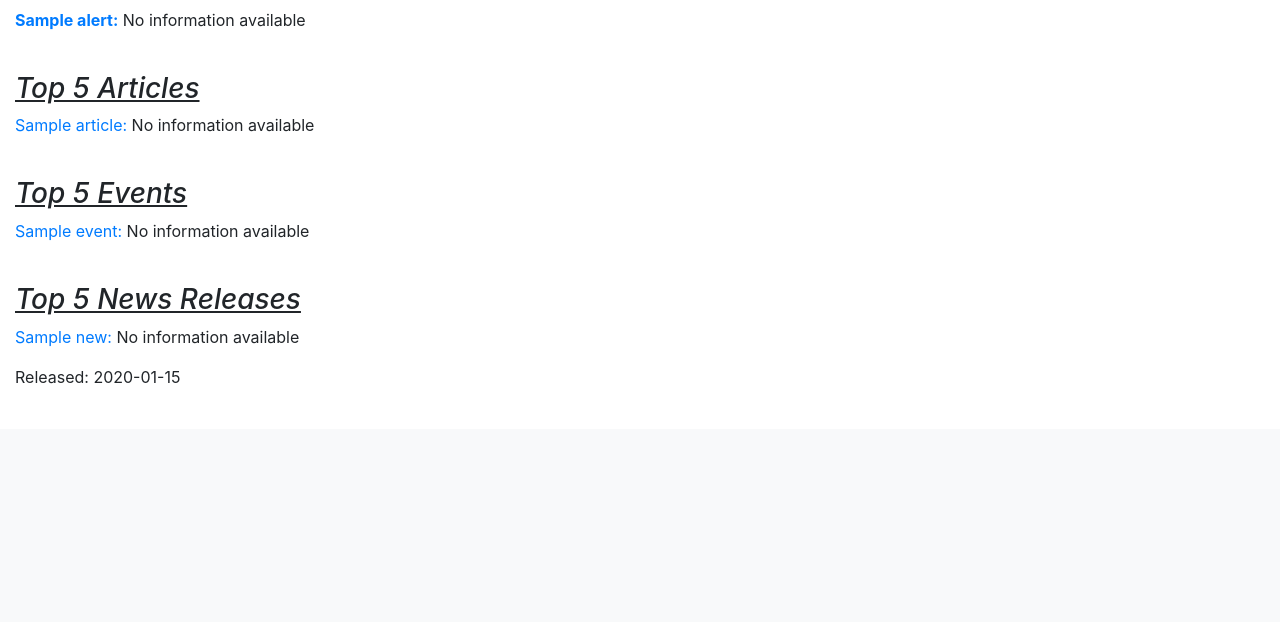
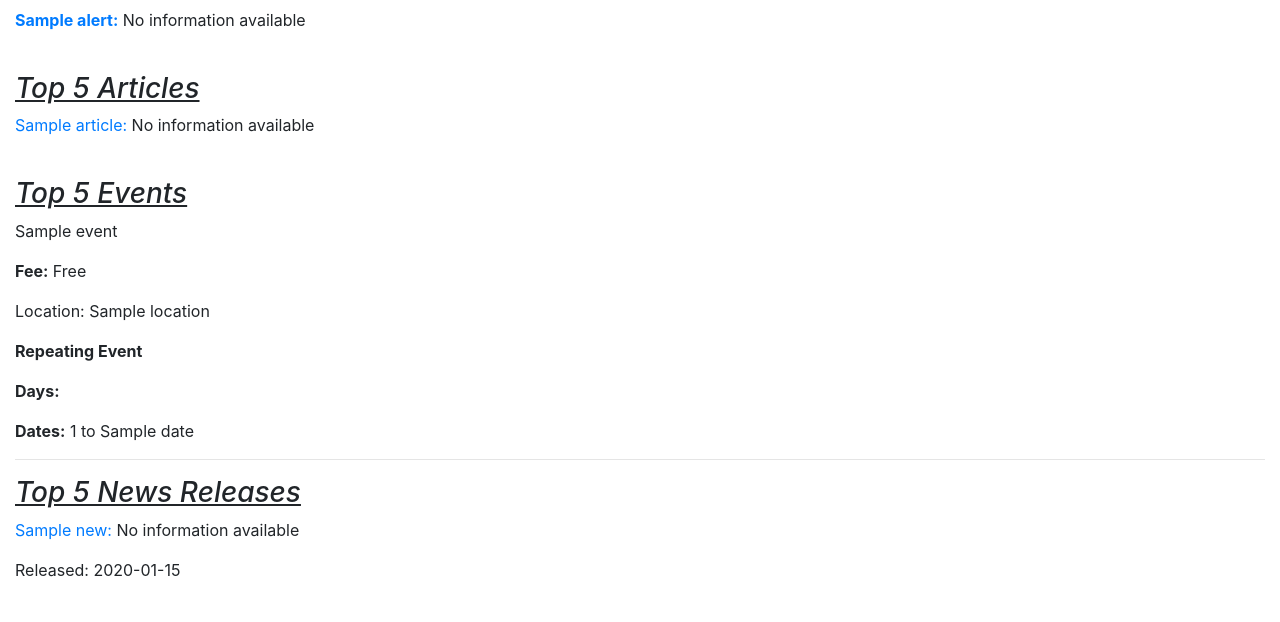
Before and after one commit to srust13/Capital-One-SWE-Summit, a Flask app: template templates/park.html in a window 1280 px wide. Shown: the part 1207-1829 px from the top of the page. Before the commit the page ends 1591 px from the top, so only its background shows below. Run offline with Flask 2, Linux system fonts and the light colour scheme; the template is opened without the code that fills it: most values are stand-ins (such as "Sample title", 1, 10 or a date in 2020); some libraries are stand-ins or nearby versions.

Commit message:
almost finished events

```diff
--- a/application.py
+++ b/application.py
@@ -1,7 +1,7 @@
 from flask import Flask, flash, redirect, render_template, request, session
 from flask_session import Session
 from tempfile import mkdtemp
-from helpers import listParksAndStates, getInfo, generateRandom
+from helpers import listParksAndStates, getInfo, generateRandom, parseRecurrence
 
 
 app = Flask(__name__)
@@ -45,28 +45,27 @@ def search():
 
             #Need to print out top 5 articles if there are more than 5 articles
             articlesList=getInfo(park, "articles")
-            articlesList_length=len(articlesList)
             topArticles=5
-            randomArticles=generateRandom(articlesList_length, topArticles)
+            randomArticles=generateRandom(len(articlesList), topArticles)
 
-            #Need to print out top 5 events if there are more than 5 events
+            #Need to print out top 4 events if there are more than 4 events
             eventsList=getInfo(park, "events")
-            eventsList_length=len(eventsList)
-            topEvents=3
-            randomNews=generateRandom(eventsList_length, topEvents)
+            topEvents=4
+            dates=[parseRecurrence(event.get("recurrencerule","")) for event in eventsList]
+            randomEvents=generateRandom(len(eventsList), topEvents)
+
 
             #Need to print out top 5 news releases if there are more than 5 news releases
             newsList=getInfo(park, "newsreleases")
-            newsList_length=len(newsList)
             topNews=5
-            randomNews=generateRandom(newsList_length, topNews)
+            randomNews=generateRandom(len(newsList), topNews)
 
 
 
 
             return render_template("park.html",park=park, visitorCentersList=visitorCentersList, campgroundsList=campgroundsList, alertsList=alertsList,
-            articlesList=articlesList,articlesList_length=articlesList_length, randomArticles=randomArticles,
-            newsList=newsList, newsList_length=newsList_length, randomNews=randomNews )
+            articlesList=articlesList, randomArticles=randomArticles, eventsList=eventsList, randomEvents=randomEvents, dates=dates,
+            newsList=newsList, randomNews=randomNews )
         else:
             return render_template("state.html",state=state)
 
--- a/helpers.py
+++ b/helpers.py
@@ -81,6 +81,47 @@ def generateRandom(length, count):
     return random
 
 
+def parseRecurrence(rec):
+    rrule=[]
+    if rec=="":
+        return  rrule
+
+    months={"01":"January", "02": "February", "03": "March", "04": "April","05":"May","06": "June",
+    "07":"July","08":"August","09":"September","10":"October","11":"November", "12":"December"}
+    #Get the start and end date of the event. year of length 4, month of length 2, and day of length 2
+    for i in range(0,2):
+        baseIdx = rec.index("=")
+        year=rec[baseIdx + 1 : baseIdx + 5]
+        month=months[rec[baseIdx + 5 : baseIdx + 7]]
+        day=rec[baseIdx + 7 : baseIdx + 9]
+        rrule.append(month+" "+day+", "+year)
+        rec=rec[baseIdx + 9::]
+
+    days={"MO":"Monday", "TU":"Tuesday", "WE":"Wednesday", "TH":"Thursday", "FR":"Friday", "SA":"Saturday", "SU":"Sunday"}
+    #If events recurs every single day, just append "day" ("every" will be the in html regardless)
+    try:
+        rec.index("FREQ=DAILY")
+
+        rrule.append("day")
+    except:
+        #Gets the list of recurring days. "byday=" has length 6
+        rec=rec[rec.index("BYDAY")+6::]
+        rec=rec[0:rec.index(";")]
+        daysList=rec.split(",")
+        for day in daysList:
+            rrule.append(days[str(day)])
+    return rrule
+'''
+checker=[]
+eventsList=getInfo("Zion", "events")
+print(len(eventsList))
+for event in eventsList:
+    rec=event.get("recurrencerule","")
+    print("input string", rec)
+    print("appended", parseRecurrence(rec))
+    checker.append(parseRecurrence(rec))
+print(len(checker))
+'''
 #print(getInfo("Zion","articles")[0])
 #print(visitorCenters("Zion")[0]["name"])
 
--- a/templates/park.html
+++ b/templates/park.html
@@ -69,7 +69,7 @@
                 <br>
             {% endfor %}
         {% else %}
-            <h3><i><u>Top {{articlesList_length}} Articles</u></i></h3>
+            <h3><i><u>Top {{articlesList|length}} Articles</u></i></h3>
             {%for article in articlesList%}
                 <p><b> <a href= {{ article.get("url") or "javascript:;" }}>{{ article.get("title")}}:</a></b> {{ article.get("listingdescription") or "No information available"}}  </p>
                 <br>
@@ -82,11 +82,39 @@
         {% if randomEvents %}
             <h3><i><u>Top 5 Events</u></i></h3>
             {%for i in randomEvents%}
-                <p> <a href= {{ eventsList[i].get("url") or "javascript:;" }}>{{ eventsList[i].get("title")}}:</a> {{ eventsList[i].get("listingdescription") or "No information available"}}  </p>
-                <br>
+                <p> {{ eventsList[i].get("title")}} </p>
+
+                {% if eventsList[i].get("isFree")=="false"%}
+                <p><b> Fee:</b> The event is not free; you should call the park</p>
+                {%else%}
+                <p><b> Fee:</b> Free</p>
+                {%endif%}
+
+                <p> Location:</b> {{ eventsList[i].get("Location")}} </p>
+
+                {% if eventsList[i].get("isrecurring")=="false"%}
+                    <p><b> One Time Event!</b></p>
+                {%else%}
+                    <p><b>Repeating Event</b></p>
+                {%endif%}
+                <p><b>Days:</b>
+
+                {%for dayIdx in range(2,dates[i]|length)%}
+                    {% if dayIdx < dates[i]|length - 1 %}
+                        Every {{dates[i][dayIdx]}}, </p>
+                    {%else%}
+                        Every {{dates[i][dayIdx]}}</p>
+                    {%endif%}
+                {%endfor%}
+                    <p><b>Dates:</b> {{dates[i][0]}} to {{dates[i][1]}} </p>
+                <hr>
+
+
+
+
             {% endfor %}
         {% else %}
-            <h3><i><u>Top {{eventsList_length}} Events</u></i></h3>
+            <h3><i><u>Top {{eventsList|length}} Events</u></i></h3>
             {%for event in eventsList%}
                 <p><b> <a href= {{ event.get("url") or "javascript:;" }}>{{ event.get("title")}}:</a></b> {{ event.get("listingdescription") or "No information available"}}  </p>
                 <br>
@@ -105,7 +133,7 @@
                 <br>
             {% endfor %}
         {% else %}
-            <h3><i><u>Top {{newsList_length}} Top {{newsList_length}} News Releases</u></i></h3>
+            <h3><i><u>Top {{newsList|length}} News Releases</u></i></h3>
             {%for news in newsList%}
                 <p><b> <a href= {{ news.get("url") or "javascript:;" }}>{{ news.get("title")}}:</a></b> {{ news.get("abstract") or "No information available"}}  </p>
                 <br>
```
